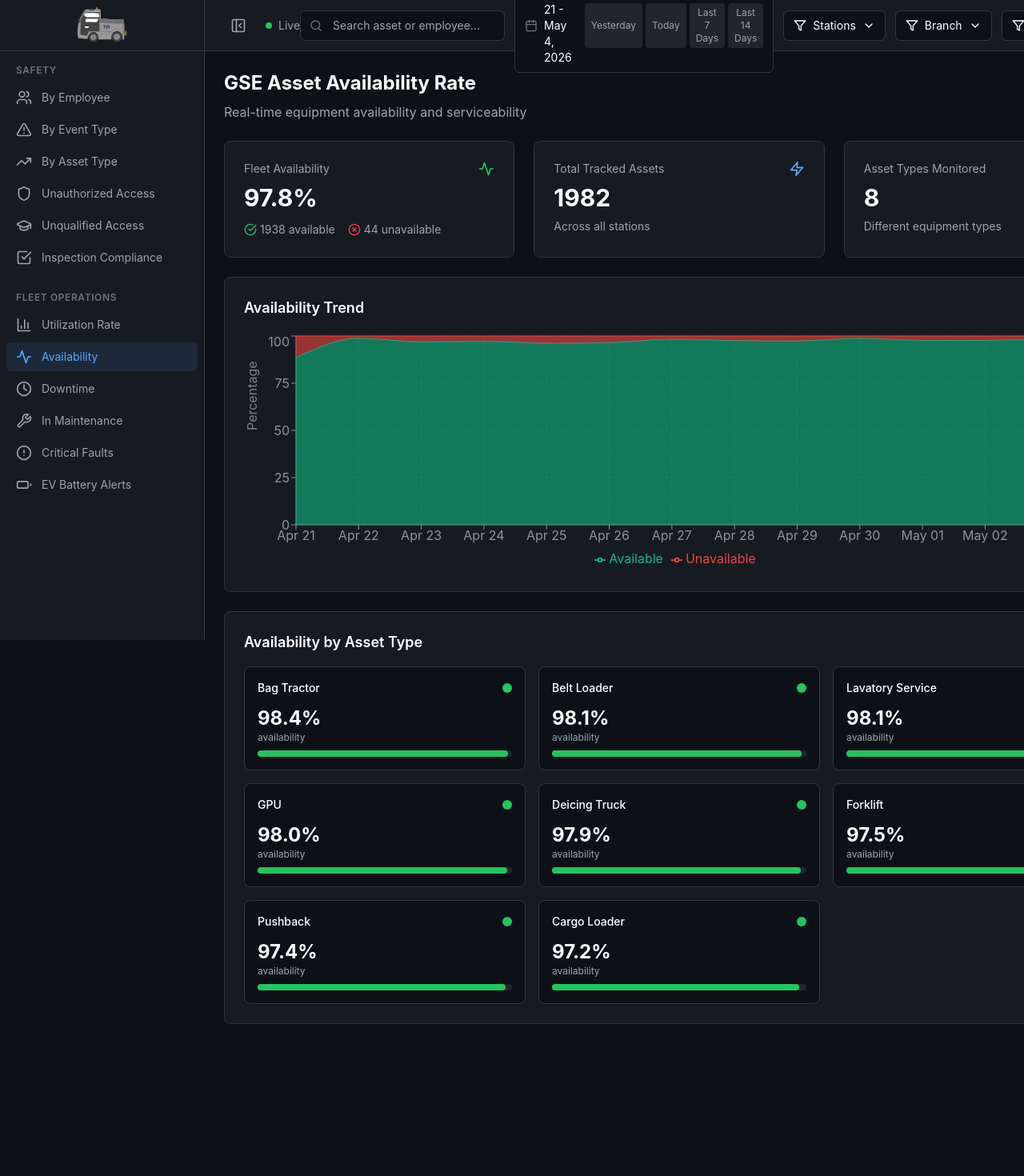
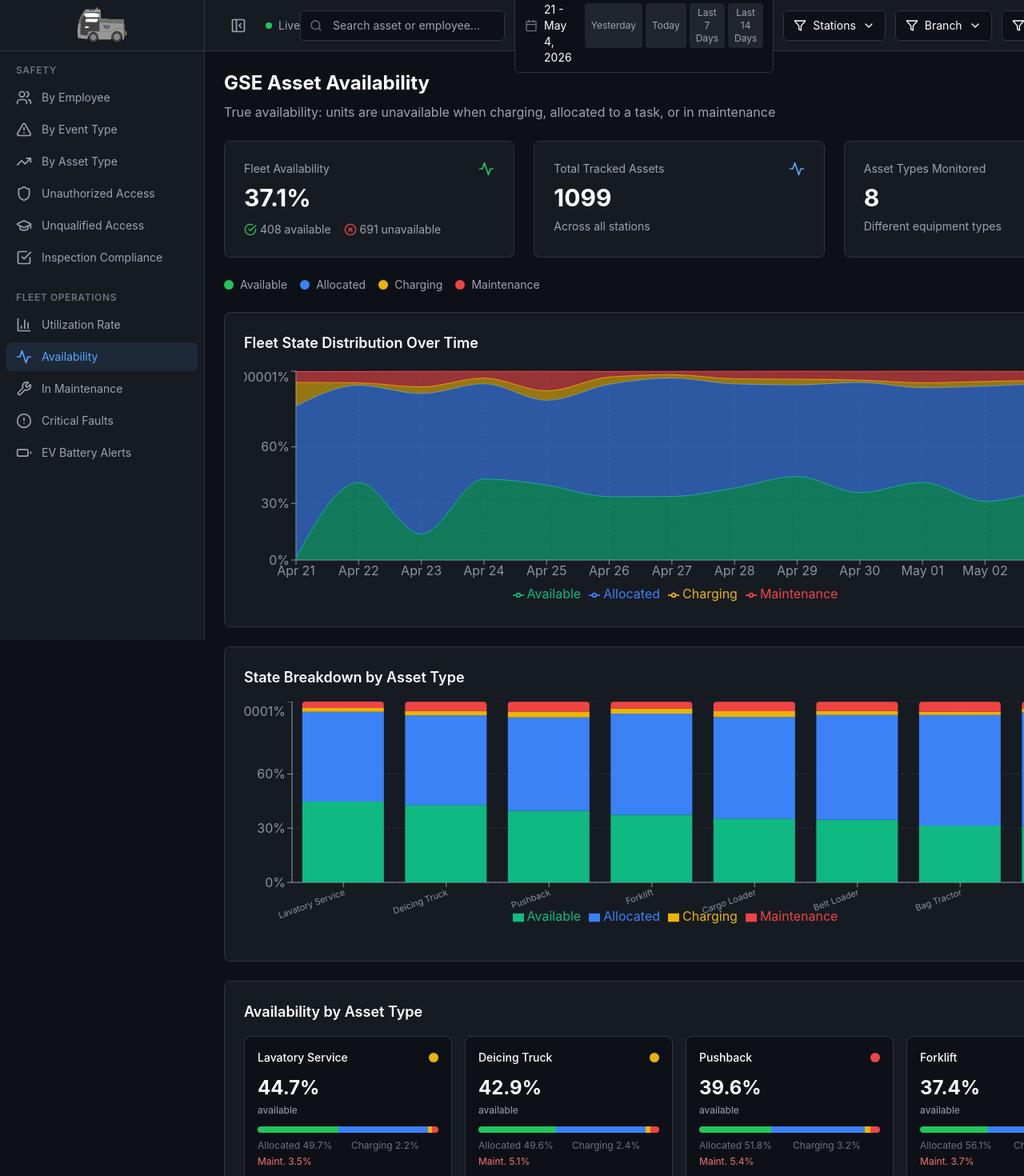
Before and after one commit to michaelstewartschroeter/GSET-Dashboards, a React (Vite) app: page /fleet/availability in a window 1280 px wide. Shown: the top 1470 px of the page at 80% size. Before the commit the page ends 1304 px from the top, so only its background shows below. Built offline with nearby package versions, Linux system fonts and the light colour scheme; sample sign-in values are in the browser's storage.

Commit message:
Remove Downtime dashboard; rewrite Availability with 4-state model (available/allocated/charging/maintenance)

```diff
--- a/src/components/Sidebar.tsx
+++ b/src/components/Sidebar.tsx
@@ -7,7 +7,6 @@ import {
   Shield,
   CheckSquare,
   BarChart3,
-  Clock,
   Wrench,
   AlertCircle,
   Battery,
@@ -37,7 +36,6 @@ const Sidebar: React.FC<SidebarProps> = ({ isOpen }) => {
       items: [
         { path: '/fleet/utilization', label: 'Utilization Rate', icon: BarChart3 },
         { path: '/fleet/availability', label: 'Availability', icon: Activity },
-        { path: '/fleet/downtime', label: 'Downtime', icon: Clock },
         { path: '/fleet/in-maintenance', label: 'In Maintenance', icon: Wrench },
         { path: '/fleet/faults', label: 'Critical Faults', icon: AlertCircle },
         { path: '/fleet/battery', label: 'EV Battery Alerts', icon: Battery },
--- a/src/pages/Dashboard.tsx
+++ b/src/pages/Dashboard.tsx
@@ -8,7 +8,6 @@ import UnqualifiedAccess from './dashboards/UnqualifiedAccess';
 import InspectionCompliance from './dashboards/InspectionCompliance';
 import UtilizationRate from './dashboards/UtilizationRate';
 import Availability from './dashboards/Availability';
-import Downtime from './dashboards/Downtime';
 import AssetsInMaintenance from './dashboards/AssetsInMaintenance';
 import CriticalFaults from './dashboards/CriticalFaults';
 import EVBatteryAlerts from './dashboards/EVBatteryAlerts';
@@ -30,7 +29,6 @@ const Dashboard: React.FC = () => {
         {/* Fleet Operations Dashboards */}
         <Route path="/fleet/utilization" element={<UtilizationRate />} />
         <Route path="/fleet/availability" element={<Availability />} />
-        <Route path="/fleet/downtime" element={<Downtime />} />
         <Route path="/fleet/in-maintenance" element={<AssetsInMaintenance />} />
         <Route path="/fleet/faults" element={<CriticalFaults />} />
         <Route path="/fleet/battery" element={<EVBatteryAlerts />} />
--- a/src/pages/dashboards/Availability.tsx
+++ b/src/pages/dashboards/Availability.tsx
@@ -1,9 +1,29 @@
 import { useMemo } from 'react';
 import { useWebSocket } from '../../contexts/WebSocketContext';
 import { useFilters } from '../../contexts/FilterContext';
-import { AreaChart, Area, XAxis, YAxis, CartesianGrid, Tooltip, ResponsiveContainer, Legend } from 'recharts';
-import { Activity, CheckCircle, XCircle, Zap } from 'lucide-react';
+import { AreaChart, Area, XAxis, YAxis, CartesianGrid, Tooltip, ResponsiveContainer, Legend, BarChart, Bar } from 'recharts';
+import { Activity, CheckCircle, XCircle } from 'lucide-react';
 import { isWithinInterval, format, eachDayOfInterval } from 'date-fns';
+
+// ─── State buckets ──────────────────────────────────────────────────────────
+// Available  : idle, use, move  (parked/ready or in transit, accessible)
+// Allocated  : working, busy    (assigned to a task, not free)
+// Charging   : charging         (on charge, not deployable)
+// Maintenance: data_trouble_code_start, e_stop (fault / emergency stop)
+
+const STATE = {
+  available:   ['idle', 'use', 'move'],
+  allocated:   ['working', 'busy'],
+  charging:    ['charging'],
+  maintenance: ['data_trouble_code_start', 'e_stop'],
+};
+
+function getState(eventType: string): keyof typeof STATE | null {
+  for (const [key, types] of Object.entries(STATE)) {
+    if (types.includes(eventType)) return key as keyof typeof STATE;
+  }
+  return null;
+}
 
 const Availability: React.FC = () => {
   const { events } = useWebSocket();
@@ -11,112 +31,100 @@ const Availability: React.FC = () => {
 
   const filteredEvents = useMemo(() => {
     return events.filter((event) => {
+      if (getState(event.data.event_details_type) === null) return false;
+
       const eventDate = new Date(event.data.happened_at);
-      if (!isWithinInterval(eventDate, { start: dateRange.start, end: dateRange.end })) {
-        return false;
-      }
+      if (!isWithinInterval(eventDate, { start: dateRange.start, end: dateRange.end })) return false;
 
       if (selectedStations.length > 0) {
         const assetStation = event.asset_id.split('-')[0];
-        if (!selectedStations.includes(assetStation)) {
-          return false;
-        }
+        if (!selectedStations.includes(assetStation)) return false;
       }
 
       if (selectedAssetTypes.length > 0) {
-        if (!selectedAssetTypes.includes(event.name)) {
-          return false;
-        }
+        if (!selectedAssetTypes.includes(event.name)) return false;
       }
 
       if (selectedBranches.length > 0) {
-        if (!event.branch || !selectedBranches.includes(event.branch)) {
-          return false;
-        }
+        if (!event.branch || !selectedBranches.includes(event.branch)) return false;
       }
 
       return true;
     });
   }, [events, selectedStations, selectedBranches, dateRange, selectedAssetTypes]);
 
-  // Calculate availability metrics
-  const availabilityMetrics = useMemo(() => {
-    const assetStates = new Map<string, { available: number; unavailable: number }>();
+  // ── Per-asset-type duration breakdown ──────────────────────────────────────
+  const byAssetType = useMemo(() => {
+    const map = new Map<string, Record<keyof typeof STATE, number>>();
 
     filteredEvents.forEach((event) => {
-      const assetType = event.name;
-      if (!assetStates.has(assetType)) {
-        assetStates.set(assetType, { available: 0, unavailable: 0 });
+      const s = getState(event.data.event_details_type);
+      if (!s) return;
+      if (!map.has(event.name)) {
+        map.set(event.name, { available: 0, allocated: 0, charging: 0, maintenance: 0 });
       }
-
-      const state = assetStates.get(assetType)!;
-
-      // Consider charging events as unavailable, everything else as available
-      if (event.data.event_details_type === 'charging') {
-        state.unavailable += event.data.duration;
-      } else {
-        state.available += event.data.duration;
-      }
+      map.get(event.name)![s] += event.data.duration;
     });
 
-    return Array.from(assetStates.entries())
-      .map(([type, states]) => {
-        const total = states.available + states.unavailable;
-        const availabilityPct = total > 0 ? (states.available / total) * 100 : 100;
-        return {
-          type,
-          availability: availabilityPct.toFixed(1),
-          available: states.available,
-          unavailable: states.unavailable,
-        };
-      })
-      .sort((a, b) => parseFloat(b.availability) - parseFloat(a.availability));
+    return Array.from(map.entries()).map(([type, dur]) => {
+      const total = dur.available + dur.allocated + dur.charging + dur.maintenance;
+      const availPct = total > 0 ? (dur.available / total) * 100 : 0;
+      return {
+        type,
+        availability: parseFloat(availPct.toFixed(1)),
+        availablePct:   parseFloat(((dur.available   / (total || 1)) * 100).toFixed(1)),
+        allocatedPct:   parseFloat(((dur.allocated   / (total || 1)) * 100).toFixed(1)),
+        chargingPct:    parseFloat(((dur.charging    / (total || 1)) * 100).toFixed(1)),
+        maintenancePct: parseFloat(((dur.maintenance / (total || 1)) * 100).toFixed(1)),
+      };
+    }).sort((a, b) => b.availability - a.availability);
   }, [filteredEvents]);
 
-  // Time series data
-  const availabilityOverTime = useMemo(() => {
+  // ── Daily trend (fleet-wide) ────────────────────────────────────────────────
+  const overTime = useMemo(() => {
     const days = eachDayOfInterval({ start: dateRange.start, end: dateRange.end });
-
     return days.map((day) => {
       const dayStr = format(day, 'MMM dd');
-      const dayEvents = filteredEvents.filter((e) => {
-        const eventDate = new Date(e.data.happened_at);
-        return format(eventDate, 'yyyy-MM-dd') === format(day, 'yyyy-MM-dd');
+      const dayEvents = filteredEvents.filter(
+        (e) => format(new Date(e.data.happened_at), 'yyyy-MM-dd') === format(day, 'yyyy-MM-dd')
+      );
+
+      const dur = { available: 0, allocated: 0, charging: 0, maintenance: 0 };
+      dayEvents.forEach((e) => {
+        const s = getState(e.data.event_details_type);
+        if (s) dur[s] += e.data.duration;
       });
 
-      let available = 0;
-      let unavailable = 0;
-
-      dayEvents.forEach((event) => {
-        if (event.data.event_details_type === 'charging') {
-          unavailable += event.data.duration;
-        } else {
-          available += event.data.duration;
-        }
-      });
-
+      const total = dur.available + dur.allocated + dur.charging + dur.maintenance || 1;
       return {
         date: dayStr,
-        available: ((available / (available + unavailable || 1)) * 100).toFixed(1),
-        unavailable: ((unavailable / (available + unavailable || 1)) * 100).toFixed(1),
+        Available:    parseFloat(((dur.available   / total) * 100).toFixed(1)),
+        Allocated:    parseFloat(((dur.allocated   / total) * 100).toFixed(1)),
+        Charging:     parseFloat(((dur.charging    / total) * 100).toFixed(1)),
+        Maintenance:  parseFloat(((dur.maintenance / total) * 100).toFixed(1)),
       };
     });
   }, [filteredEvents, dateRange]);
 
+  // ── KPIs ───────────────────────────────────────────────────────────────────
   const fleetAvailability = useMemo(() => {
-    const total = availabilityMetrics.reduce((sum, item) => sum + parseFloat(item.availability), 0);
-    return (total / (availabilityMetrics.length || 1)).toFixed(1);
-  }, [availabilityMetrics]);
+    if (!byAssetType.length) return 0;
+    return parseFloat(
+      (byAssetType.reduce((s, r) => s + r.availability, 0) / byAssetType.length).toFixed(1)
+    );
+  }, [byAssetType]);
 
-  const totalAssets = new Set(filteredEvents.map((e) => e.asset_id)).size;
-  const availableCount = Math.floor(totalAssets * (parseFloat(fleetAvailability) / 100));
+  const totalAssets  = new Set(filteredEvents.map((e) => e.asset_id)).size;
+  const availableCount = Math.round(totalAssets * (fleetAvailability / 100));
 
   return (
     <div className="space-y-6">
       {/* Header */}
       <div>
-        <h1 className="text-2xl font-bold text-white mb-2">GSE Asset Availability Rate</h1>
-        <p className="text-gray-400">Real-time equipment availability and serviceability</p>
+        <h1 className="text-2xl font-bold text-white mb-2">GSE Asset Availability</h1>
+        <p className="text-gray-400">
+          True availability: units are unavailable when charging, allocated to a task, or in maintenance
+        </p>
       </div>
 
       {/* KPI Cards */}
@@ -142,7 +150,7 @@ const Availability: React.FC = () => {
         <div className="bg-dark-card border border-dark-border rounded-lg p-6">
           <div className="flex items-center justify-between mb-2">
             <span className="text-gray-400 text-sm">Total Tracked Assets</span>
-            <Zap className="w-5 h-5 text-primary-cyan" />
+            <Activity className="w-5 h-5 text-primary-cyan" />
           </div>
           <div className="text-3xl font-bold text-white">{totalAssets}</div>
           <div className="text-gray-400 text-sm mt-2">Across all stations</div>
@@ -153,57 +161,94 @@ const Availability: React.FC = () => {
             <span className="text-gray-400 text-sm">Asset Types Monitored</span>
             <Activity className="w-5 h-5 text-primary-cyan" />
           </div>
-          <div className="text-3xl font-bold text-white">{availabilityMetrics.length}</div>
+          <div className="text-3xl font-bold text-white">{byAssetType.length}</div>
           <div className="text-gray-400 text-sm mt-2">Different equipment types</div>
         </div>
       </div>
 
-      {/* Availability Over Time */}
+      {/* State legend */}
+      <div className="flex flex-wrap gap-4">
+        {[
+          { label: 'Available',    color: 'bg-green-500' },
+          { label: 'Allocated',    color: 'bg-blue-500' },
+          { label: 'Charging',     color: 'bg-yellow-500' },
+          { label: 'Maintenance',  color: 'bg-red-500' },
+        ].map(({ label, color }) => (
+          <div key={label} className="flex items-center gap-2">
+            <div className={`w-3 h-3 rounded-full ${color}`} />
+            <span className="text-sm text-gray-400">{label}</span>
+          </div>
+        ))}
+      </div>
+
+      {/* Stacked area — daily trend */}
       <div className="bg-dark-card border border-dark-border rounded-lg p-6">
-        <h2 className="text-lg font-semibold text-white mb-4">Availability Trend</h2>
+        <h2 className="text-lg font-semibold text-white mb-4">Fleet State Distribution Over Time</h2>
         <ResponsiveContainer width="100%" height={300}>
-          <AreaChart data={availabilityOverTime}>
+          <AreaChart data={overTime}>
             <CartesianGrid strokeDasharray="3 3" stroke="#30363D" />
             <XAxis dataKey="date" stroke="#8B949E" />
-            <YAxis stroke="#8B949E" label={{ value: 'Percentage', angle: -90, position: 'insideLeft' }} />
+            <YAxis stroke="#8B949E" tickFormatter={(v) => `${v}%`} domain={[0, 100]} />
             <Tooltip
-              contentStyle={{
-                backgroundColor: '#161B22',
-                border: '1px solid #30363D',
-                borderRadius: '8px',
-              }}
+              formatter={(value: number) => `${value}%`}
+              contentStyle={{ backgroundColor: '#161B22', border: '1px solid #30363D', borderRadius: '8px' }}
             />
             <Legend />
-            <Area type="monotone" dataKey="available" stackId="1" stroke="#10B981" fill="#10B981" name="Available" />
-            <Area type="monotone" dataKey="unavailable" stackId="1" stroke="#EF4444" fill="#EF4444" name="Unavailable" />
+            <Area type="monotone" dataKey="Available"   stackId="1" stroke="#10B981" fill="#10B981" />
+            <Area type="monotone" dataKey="Allocated"   stackId="1" stroke="#3B82F6" fill="#3B82F6" />
+            <Area type="monotone" dataKey="Charging"    stackId="1" stroke="#EAB308" fill="#EAB308" />
+            <Area type="monotone" dataKey="Maintenance" stackId="1" stroke="#EF4444" fill="#EF4444" />
           </AreaChart>
         </ResponsiveContainer>
       </div>
 
-      {/* Real-time Status Grid */}
+      {/* Stacked bar — per asset type */}
+      <div className="bg-dark-card border border-dark-border rounded-lg p-6">
+        <h2 className="text-lg font-semibold text-white mb-4">State Breakdown by Asset Type</h2>
+        <ResponsiveContainer width="100%" height={300}>
+          <BarChart data={byAssetType} margin={{ bottom: 20 }}>
+            <CartesianGrid strokeDasharray="3 3" stroke="#30363D" />
+            <XAxis dataKey="type" stroke="#8B949E" tick={{ fontSize: 11 }} angle={-20} textAnchor="end" interval={0} />
+            <YAxis stroke="#8B949E" tickFormatter={(v) => `${v}%`} domain={[0, 100]} />
+            <Tooltip
+              formatter={(value: number) => `${value}%`}
+              contentStyle={{ backgroundColor: '#161B22', border: '1px solid #30363D', borderRadius: '8px' }}
+            />
+            <Legend />
+            <Bar dataKey="availablePct"   name="Available"   stackId="a" fill="#10B981" />
+            <Bar dataKey="allocatedPct"   name="Allocated"   stackId="a" fill="#3B82F6" />
+            <Bar dataKey="chargingPct"    name="Charging"    stackId="a" fill="#EAB308" />
+            <Bar dataKey="maintenancePct" name="Maintenance" stackId="a" fill="#EF4444" radius={[4, 4, 0, 0]} />
+          </BarChart>
+        </ResponsiveContainer>
+      </div>
+
+      {/* Per-type availability cards */}
       <div className="bg-dark-card border border-dark-border rounded-lg p-6">
         <h2 className="text-lg font-semibold text-white mb-4">Availability by Asset Type</h2>
-        <div className="grid grid-cols-1 md:grid-cols-2 lg:grid-cols-3 gap-4">
-          {availabilityMetrics.map((metric) => {
-            const pct = parseFloat(metric.availability);
-            const isGood = pct >= 90;
-            const isWarning = pct >= 70 && pct < 90;
-
+        <div className="grid grid-cols-1 md:grid-cols-2 lg:grid-cols-4 gap-4">
+          {byAssetType.map((metric) => {
+            const isGood    = metric.availability >= 60;
+            const isWarning = metric.availability >= 40 && metric.availability < 60;
             return (
               <div key={metric.type} className="bg-dark-bg border border-dark-border rounded-lg p-4">
                 <div className="flex items-center justify-between mb-3">
-                  <span className="text-sm font-medium text-white">{metric.type}</span>
-                  <div className={`w-3 h-3 rounded-full ${isGood ? 'bg-green-500' : isWarning ? 'bg-yellow-500' : 'bg-red-500'}`} />
+                  <span className="text-sm font-medium text-white truncate">{metric.type}</span>
+                  <div className={`w-3 h-3 rounded-full flex-shrink-0 ${isGood ? 'bg-green-500' : isWarning ? 'bg-yellow-500' : 'bg-red-500'}`} />
                 </div>
-                <div className="mb-2">
-                  <div className="text-2xl font-bold text-white">{metric.availability}%</div>
-                  <div className="text-xs text-gray-400">availability</div>
+                <div className="text-2xl font-bold text-white mb-1">{metric.availability}%</div>
+                <div className="text-xs text-gray-400 mb-3">available</div>
+                {/* Segmented progress bar */}
+                <div className="w-full flex rounded-full h-2 overflow-hidden">
+                  <div className="bg-green-500  h-2" style={{ width: `${metric.availablePct}%` }} />
+                  <div className="bg-blue-500   h-2" style={{ width: `${metric.allocatedPct}%` }} />
+                  <div className="bg-yellow-500 h-2" style={{ width: `${metric.chargingPct}%` }} />
+                  <div className="bg-red-500    h-2" style={{ width: `${metric.maintenancePct}%` }} />
                 </div>
-                <div className="w-full bg-dark-hover rounded-full h-2">
-                  <div
-                    className={`h-2 rounded-full ${isGood ? 'bg-green-500' : isWarning ? 'bg-yellow-500' : 'bg-red-500'}`}
-                    style={{ width: `${metric.availability}%` }}
-                  />
+                <div className="mt-2 grid grid-cols-2 gap-x-2 gap-y-1 text-xs text-gray-500">
+                  <span>Allocated {metric.allocatedPct}%</span>
+                  <span>Charging {metric.chargingPct}%</span>
+                  <span className="text-red-400">Maint. {metric.maintenancePct}%</span>
                 </div>
               </div>
             );
```
